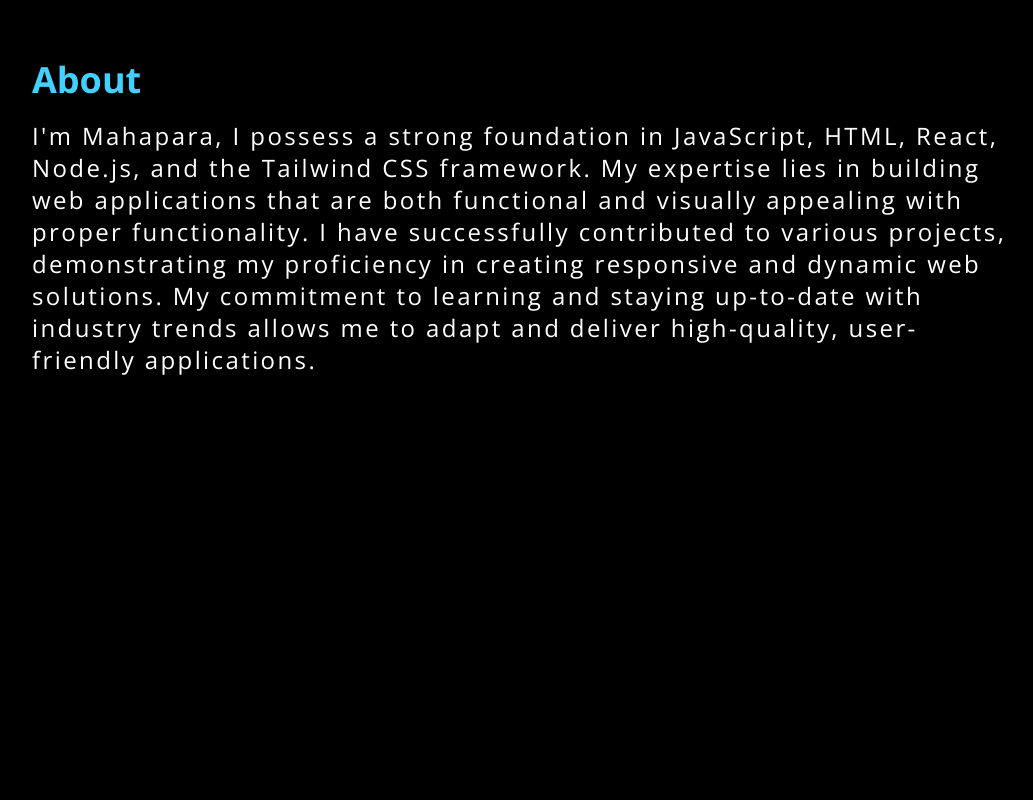
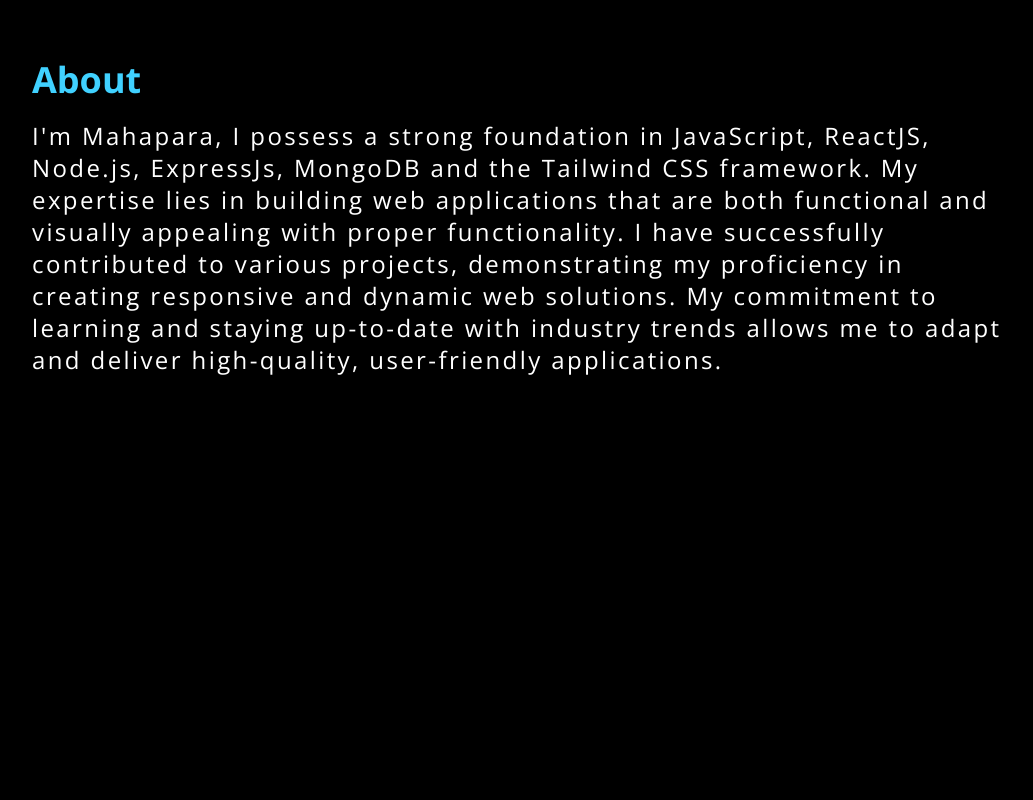
Before and after one commit to mahapara24/portfolio, a React (Vite) app: page /about in a window 1280 px wide. Shown: the part 840-1640 px from the top of the page, without its empty margins (116-1149 px from the left). Built offline with nearby package versions, Linux system fonts and the light colour scheme.

Commit message:
changes added

```diff
--- a/src/components/About/About.jsx
+++ b/src/components/About/About.jsx
@@ -13,14 +13,14 @@
           </h2>
         </div>
         <p className="text-xl font-normal  sm:text-2xl sm:font-base sm:tracking-widest text-white">
-          I'm Mahapara, I possess a strong foundation in JavaScript, HTML,
-          React, Node.js, and the Tailwind CSS framework. My expertise lies in
-          building web applications that are both functional and visually
-          appealing with proper functionality. I have successfully contributed
-          to various projects, demonstrating my proficiency in creating
-          responsive and dynamic web solutions. My commitment to learning and
-          staying up-to-date with industry trends allows me to adapt and deliver
-          high-quality, user-friendly applications.
+          I'm Mahapara, I possess a strong foundation in JavaScript, ReactJS,
+          Node.js, ExpressJs, MongoDB and the Tailwind CSS framework. My
+          expertise lies in building web applications that are both functional
+          and visually appealing with proper functionality. I have successfully
+          contributed to various projects, demonstrating my proficiency in
+          creating responsive and dynamic web solutions. My commitment to
+          learning and staying up-to-date with industry trends allows me to
+          adapt and deliver high-quality, user-friendly applications.
         </p>
       </div>
     </div>
--- a/src/components/Home/Home.jsx
+++ b/src/components/Home/Home.jsx
@@ -64,7 +64,7 @@
           </div>
 
           <div className="flex justify-between gap-8">
-            <button className="px-2 py-2 text-base mt-3 flex items-start font-semibold sm:mt-8 sm:text-xl sm:font-semibold text-black bg-custom-red sm:px-6 sm:py-3 sm:my-3 sm:flex sm:items-center rounded-md border-2 border-custom-red hover:bg-custom-red/90">
+            <button className="px-2 py-2 text-base mt-3 flex items-start font-medium sm:mt-8 sm:text-xl sm:font-semibold text-black bg-custom-red sm:px-6 sm:py-3 sm:my-3 sm:flex sm:items-center rounded-md border-2 border-custom-red hover:bg-custom-red/90">
               <a
                 href="./MAHAPARA-SOFTWARE-DEVELOPER .pdf"
                 target="_blank"
@@ -74,7 +74,7 @@
                 Download Resume
               </a>
 
-              <span className="ml-2">
+              <span className="ml-2 ">
                 <BsFillPersonLinesFill size={25} />
               </span>
             </button>
--- a/src/components/Project/Projects.jsx
+++ b/src/components/Project/Projects.jsx
@@ -59,7 +59,7 @@
       <div className=" max-w-screen-lg p- mx-auto flex flex-col justify-center w-full h-full">
         {/* i have used max-w-screen-md instead of lg */}
         <div className="pb-4 pt-50  sm:pt-0 px-4">
-          <h2 className="text-3xl font-bold text-center sm:text-left  text-custom-red  sm:text-3xl ">
+          <h2 className="text-3xl pt-12 sm:pt-2 font-bold text-center sm:text-left  text-custom-red  sm:text-3xl ">
             Projects
           </h2>
           <p className="py-2 pb-14 sm:pb-4 text-xl text-center sm:text-left font-normal  sm:text-2xl text-white ">
```
